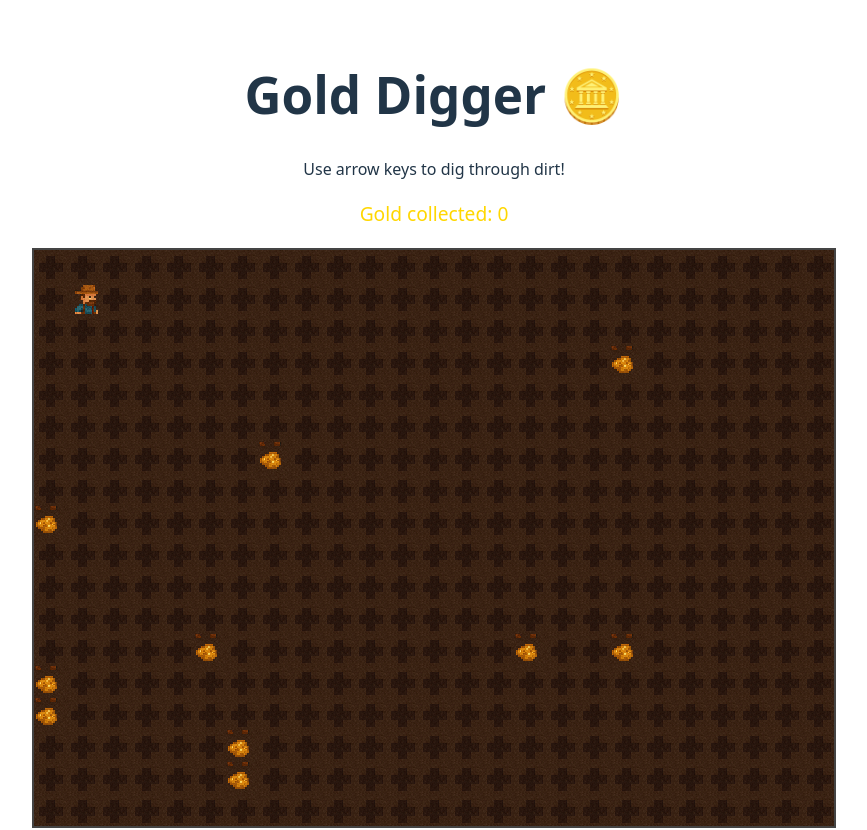
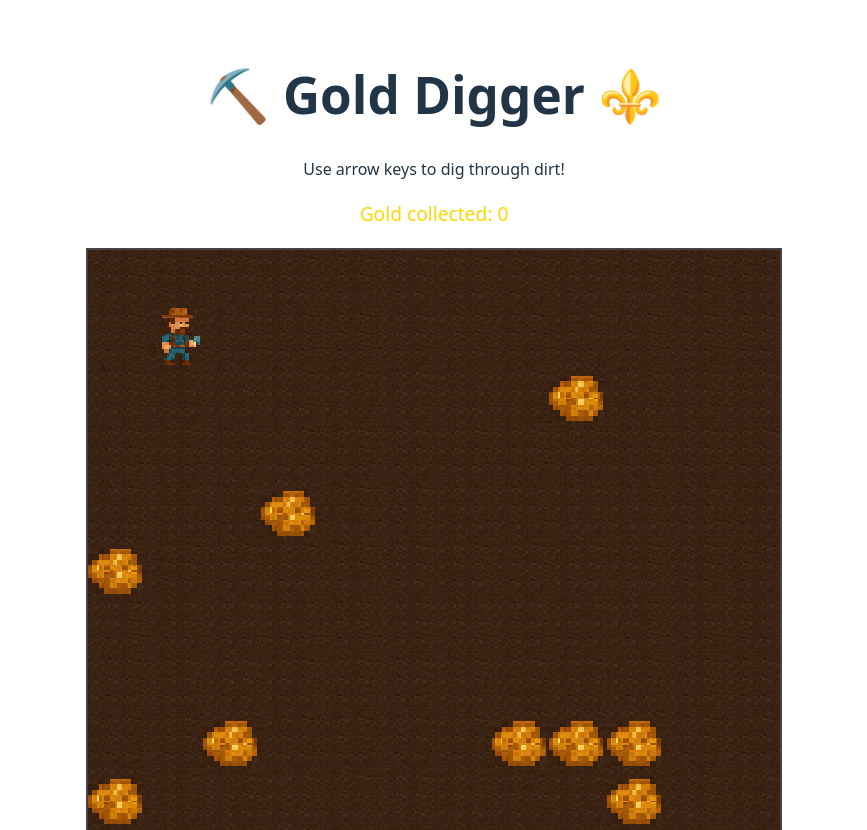
Before and after one commit to zensoftwarenl/gold-digger, a React (Vite) app: page / in a window 1280 px wide. Shown: the top 830 px of the page, without its empty margins (206-1073 px from the left). Built offline with nearby package versions, Linux system fonts and the light colour scheme.

Commit message:
fix tileset with dug out ground, enemy and gold nugget

```diff
--- a/src/App.tsx
+++ b/src/App.tsx
@@ -4,7 +4,7 @@ import { ProspectorGame } from './ProspectorGame';
 function App() {
     return (
         <div>
-            <h1>Gold Digger 🪙</h1>
+            <h1>⛏️ Gold Digger ⚜️</h1>
             <p>Use arrow keys to dig through dirt!</p>
             <ProspectorGame />
         </div>
--- a/src/ProspectorGame.tsx
+++ b/src/ProspectorGame.tsx
@@ -2,8 +2,8 @@ import { useEffect, useRef, useState } from "react";
 import tilesetSrc from './Prospector-Tileset.png';
 
 const tileSize = 32;
-const mapCols = 25;
-const mapRows = 18;
+const mapCols = 12;
+const mapRows = 12;
 const canvasWidth = tileSize * mapCols;
 const canvasHeight = tileSize * mapRows;
 const TOTAL_GOLD_COUNT = 10; // Initial gold count
@@ -80,11 +80,15 @@ export const ProspectorGame = () => {
         const ctx = canvasRef.current?.getContext("2d");
         if (!ctx) return;
 
+        let didScale = false;
         let lastMove = 0;
         let lastEnemySpawn = 0;
         let lastEnemyMove = 0;
 
         const loop = (timestamp: number) => {
+            if (!didScale) {
+                didScale = true;
+            }
             if (gameOver || win) {
                 ctx.fillStyle = win ? "lime" : "red";
                 ctx.font = "48px sans-serif";
@@ -187,9 +191,9 @@ export const ProspectorGame = () => {
             if (!imageRef.current) return;
 
             const tileMap = {
-                dirt: { x: 0, y: 48 },
+                dirt: { x: 0, y: 96 },
                 gold: { x: 96, y: 96 },
-                empty: { x: 48, y: 48 },
+                empty: { x: 0, y: 32 },
             };
 
             for (let row = 0; row < mapRows; row++) {
@@ -205,7 +209,7 @@ export const ProspectorGame = () => {
             }
 
             // Draw enemies
-            const enemySprite = { x: 48, y: 96 };
+            const enemySprite = { x: 0, y: 64 };
             for (const enemy of enemiesRef.current) {
                 ctx.drawImage(
                     imageRef.current,
@@ -257,6 +261,9 @@ export const ProspectorGame = () => {
                 width={canvasWidth}
                 height={canvasHeight}
                 style={{
+                    width: canvasWidth * 1.8,
+                    height: canvasHeight * 1.8,
+                    imageRendering: 'pixelated',
                     border: "2px solid #444",
                     background: "#000",
                     display: "block",
```
Also changed, not shown: src/Prospector-Tileset.png, 1 other file (tests, documents, lock files or other folders).
